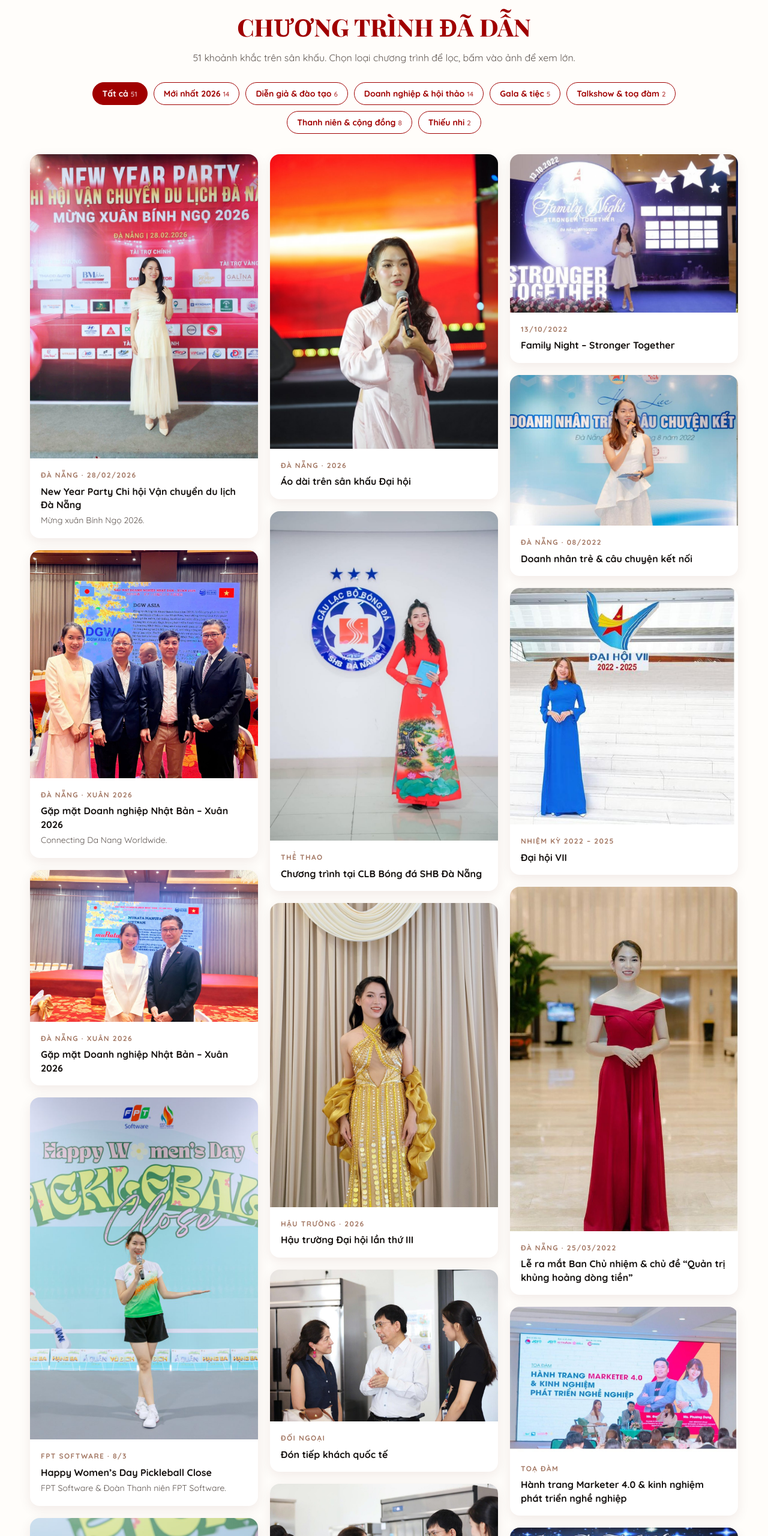
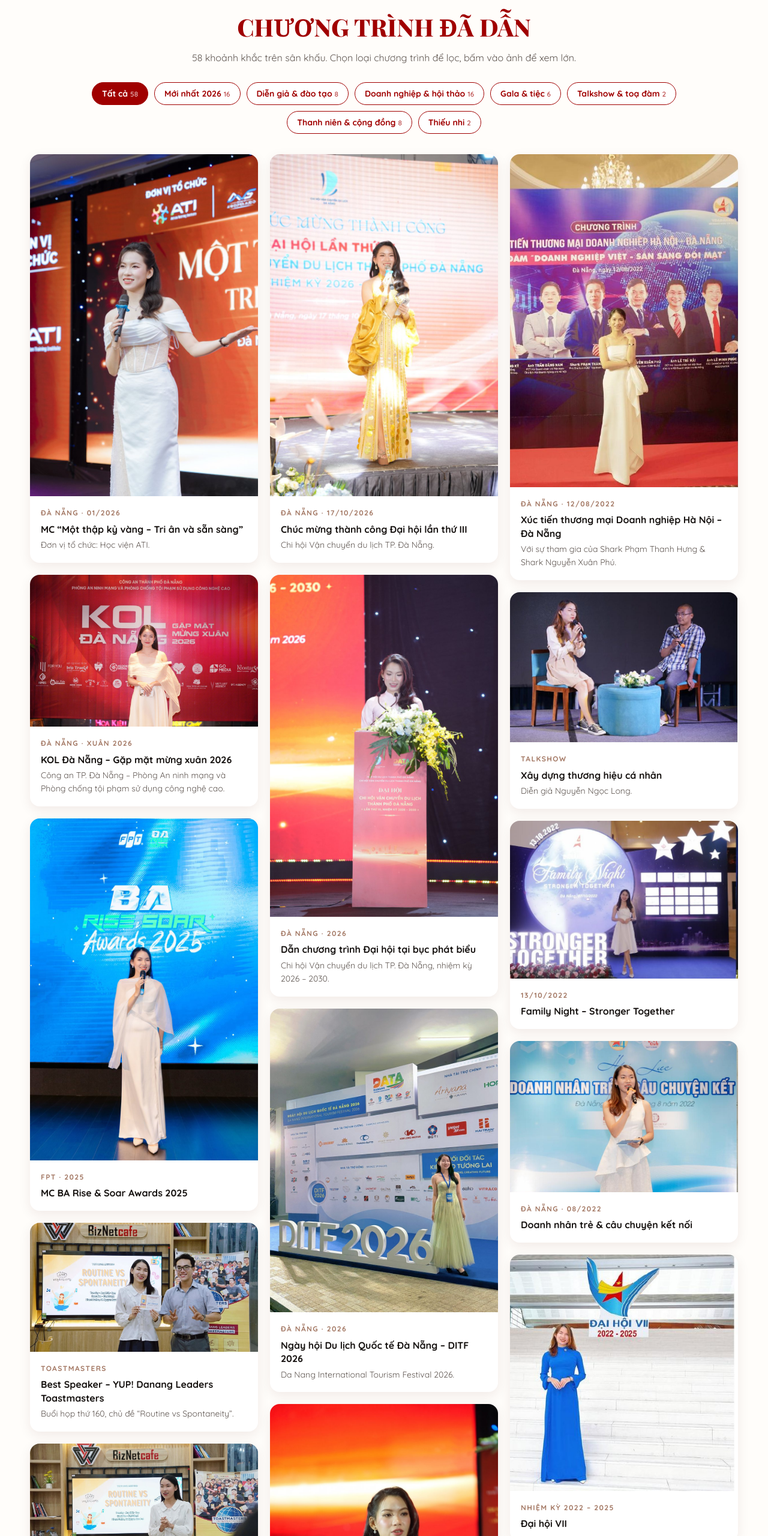
Before and after one commit to Thinhhuong/ngoc-huong-academy, a plain HTML site: page mc/index.html in a window 1280 px wide. Shown: the part 2600-5160 px from the top of the page at 60% size. Drawn offline with nearby package versions, Linux system fonts and the light colour scheme; a web font is replaced by a local one.

Commit message:
Profile MC: thêm 7 ảnh (ATI, KOL Đà Nẵng, BA Awards, Toastmasters, đoàn Anh)
Co-Authored-By: Claude Opus 5.5 <noreply@anthropic.com>
Claude-Session: https://claude.ai/code/session_017qqsy2rJUY52tgZmJJtVE7

```diff
--- a/mc/index.html
+++ b/mc/index.html
@@ -401,9 +401,16 @@
 <section class="section" id="thu-vien">
   <div class="container">
     <h2 class="section-title reveal">Chương trình đã dẫn</h2>
-    <p class="section-sub reveal">51 khoảnh khắc trên sân khấu. Chọn loại chương trình để lọc, bấm vào ảnh để xem lớn.</p>
-    <div class="filters" role="tablist"><button type="button" class="chip on" data-f="all">Tất cả <small>51</small></button><button type="button" class="chip" data-f="new">Mới nhất 2026 <small>14</small></button><button type="button" class="chip" data-f="speak">Diễn giả & đào tạo <small>6</small></button><button type="button" class="chip" data-f="dn">Doanh nghiệp & hội thảo <small>14</small></button><button type="button" class="chip" data-f="gala">Gala & tiệc <small>5</small></button><button type="button" class="chip" data-f="talk">Talkshow & toạ đàm <small>2</small></button><button type="button" class="chip" data-f="tn">Thanh niên & cộng đồng <small>8</small></button><button type="button" class="chip" data-f="kid">Thiếu nhi <small>2</small></button></div>
+    <p class="section-sub reveal">58 khoảnh khắc trên sân khấu. Chọn loại chương trình để lọc, bấm vào ảnh để xem lớn.</p>
+    <div class="filters" role="tablist"><button type="button" class="chip on" data-f="all">Tất cả <small>58</small></button><button type="button" class="chip" data-f="new">Mới nhất 2026 <small>16</small></button><button type="button" class="chip" data-f="speak">Diễn giả & đào tạo <small>8</small></button><button type="button" class="chip" data-f="dn">Doanh nghiệp & hội thảo <small>16</small></button><button type="button" class="chip" data-f="gala">Gala & tiệc <small>6</small></button><button type="button" class="chip" data-f="talk">Talkshow & toạ đàm <small>2</small></button><button type="button" class="chip" data-f="tn">Thanh niên & cộng đồng <small>8</small></button><button type="button" class="chip" data-f="kid">Thiếu nhi <small>2</small></button></div>
     <div class="gallery">
+      <figure class="shot reveal" data-cat="new"><img src="../images/profile/mc-2026-mot-thap-ky-vang-ati.jpg" alt="MC “Một thập kỷ vàng – Tri ân và sẵn sàng”" loading="lazy"><figcaption><span class="when">Đà Nẵng · 01/2026</span><h3>MC “Một thập kỷ vàng – Tri ân và sẵn sàng”</h3><p>Đơn vị tổ chức: Học viện ATI.</p></figcaption></figure>
+      <figure class="shot reveal" data-cat="new"><img src="../images/profile/mc-2026-kol-da-nang.jpg" alt="KOL Đà Nẵng – Gặp mặt mừng xuân 2026" loading="lazy"><figcaption><span class="when">Đà Nẵng · Xuân 2026</span><h3>KOL Đà Nẵng – Gặp mặt mừng xuân 2026</h3><p>Công an TP. Đà Nẵng – Phòng An ninh mạng và Phòng chống tội phạm sử dụng công nghệ cao.</p></figcaption></figure>
+      <figure class="shot reveal" data-cat="gala"><img src="../images/profile/mc-fpt-ba-rise-soar-2025.jpg" alt="MC BA Rise & Soar Awards 2025" loading="lazy"><figcaption><span class="when">FPT · 2025</span><h3>MC BA Rise & Soar Awards 2025</h3></figcaption></figure>
+      <figure class="shot reveal" data-cat="speak"><img src="../images/profile/ds-toastmasters-best-speaker.jpg" alt="Best Speaker – YUP! Danang Leaders Toastmasters" loading="lazy"><figcaption><span class="when">Toastmasters</span><h3>Best Speaker – YUP! Danang Leaders Toastmasters</h3><p>Buổi họp thứ 160, chủ đề “Routine vs Spontaneity”.</p></figcaption></figure>
+      <figure class="shot reveal" data-cat="speak"><img src="../images/profile/ds-toastmasters-yup.jpg" alt="Bài nói tại YUP! Danang Leaders Toastmasters" loading="lazy"><figcaption><span class="when">Toastmasters</span><h3>Bài nói tại YUP! Danang Leaders Toastmasters</h3></figcaption></figure>
+      <figure class="shot reveal" data-cat="dn"><img src="../images/profile/mc-don-doan-vuong-quoc-anh.jpg" alt="Đón tiếp đoàn khách Vương quốc Anh" loading="lazy"><figcaption><span class="when">Đối ngoại</span><h3>Đón tiếp đoàn khách Vương quốc Anh</h3></figcaption></figure>
+      <figure class="shot reveal" data-cat="dn"><img src="../images/profile/mc-don-doan-vuong-quoc-anh-2.jpg" alt="Đồng hành cùng đoàn khách Vương quốc Anh" loading="lazy"><figcaption><span class="when">Đối ngoại</span><h3>Đồng hành cùng đoàn khách Vương quốc Anh</h3></figcaption></figure>
       <figure class="shot reveal" data-cat="new"><img src="../images/profile/mc-2026-new-year-van-chuyen-du-lich.jpg" alt="New Year Party Chi hội Vận chuyển du lịch Đà Nẵng" loading="lazy"><figcaption><span class="when">Đà Nẵng · 28/02/2026</span><h3>New Year Party Chi hội Vận chuyển du lịch Đà Nẵng</h3><p>Mừng xuân Bính Ngọ 2026.</p></figcaption></figure>
       <figure class="shot reveal" data-cat="new"><img src="../images/profile/mc-2026-doanh-nghiep-nhat-ban.jpg" alt="Gặp mặt Doanh nghiệp Nhật Bản – Xuân 2026" loading="lazy"><figcaption><span class="when">Đà Nẵng · Xuân 2026</span><h3>Gặp mặt Doanh nghiệp Nhật Bản – Xuân 2026</h3><p>Connecting Da Nang Worldwide.</p></figcaption></figure>
       <figure class="shot reveal" data-cat="new"><img src="../images/profile/mc-2026-doanh-nghiep-nhat-ban-2.jpg" alt="Gặp mặt Doanh nghiệp Nhật Bản – Xuân 2026" loading="lazy"><figcaption><span class="when">Đà Nẵng · Xuân 2026</span><h3>Gặp mặt Doanh nghiệp Nhật Bản – Xuân 2026</h3></figcaption></figure>
@@ -413,7 +420,7 @@
       <figure class="shot reveal" data-cat="kid"><img src="../images/profile/mc-ngoai-khoa-hoa-nhap.jpg" alt="Ngoại khoá hoà nhập – Kết nối yêu thương" loading="lazy"><figcaption><span class="when">Ngoại khoá</span><h3>Ngoại khoá hoà nhập – Kết nối yêu thương</h3></figcaption></figure>
       <figure class="shot reveal" data-cat="new"><img src="../images/profile/mc-2026-hoi-nghi-mo-rong.jpg" alt="Hội nghị Ban Chấp hành mở rộng lần thứ III" loading="lazy"><figcaption><span class="when">Đà Nẵng · 03/07/2026</span><h3>Hội nghị Ban Chấp hành mở rộng lần thứ III</h3><p>Sơ kết 6 tháng đầu năm 2026.</p></figcaption></figure>
       <figure class="shot reveal" data-cat="speak"><img src="../images/profile/ds-2026-camp-connect-personal-branding.jpg" alt="Diễn giả chủ đề “Personal Branding in real life?”" loading="lazy"><figcaption><span class="when">Camp Connect · 2026</span><h3>Diễn giả chủ đề “Personal Branding in real life?”</h3><p>Presenter tại 2026 Danang Camp Connect – Pacific Links Foundation & Hội Từ thiện và Bảo vệ quyền trẻ em TP. Đà Nẵng.</p></figcaption></figure>
-      <figure class="shot reveal" data-cat="new"><img src="../images/profile/mc-2026-mot-thap-ky-vang.jpg" alt="Một thập kỷ vàng – Tri ân và sẵn sàng" loading="lazy"><figcaption><span class="when">Đà Nẵng · 01/2026</span><h3>Một thập kỷ vàng – Tri ân và sẵn sàng</h3></figcaption></figure>
+      <figure class="shot reveal" data-cat="new"><img src="../images/profile/mc-2026-mot-thap-ky-vang.jpg" alt="Một thập kỷ vàng – Tri ân và sẵn sàng" loading="lazy"><figcaption><span class="when">Đà Nẵng · 01/2026</span><h3>Một thập kỷ vàng – Tri ân và sẵn sàng</h3><p>Học viện ATI.</p></figcaption></figure>
       <figure class="shot reveal" data-cat="new"><img src="../images/profile/mc-2026-dai-hoi-van-chuyen-micro.jpg" alt="Đại hội Chi hội Vận chuyển du lịch TP. Đà Nẵng lần thứ III" loading="lazy"><figcaption><span class="when">Đà Nẵng · 17/10/2026</span><h3>Đại hội Chi hội Vận chuyển du lịch TP. Đà Nẵng lần thứ III</h3><p>Nhiệm kỳ 2026 – 2030 · Hiệp hội Du lịch TP. Đà Nẵng.</p></figcaption></figure>
       <figure class="shot reveal" data-cat="new"><img src="../images/profile/mc-2026-dai-hoi-van-chuyen-san-khau.jpg" alt="Chúc mừng thành công Đại hội lần thứ III" loading="lazy"><figcaption><span class="when">Đà Nẵng · 17/10/2026</span><h3>Chúc mừng thành công Đại hội lần thứ III</h3><p>Chi hội Vận chuyển du lịch TP. Đà Nẵng.</p></figcaption></figure>
       <figure class="shot reveal" data-cat="new"><img src="../images/profile/mc-2026-dai-hoi-van-chuyen-buc.jpg" alt="Dẫn chương trình Đại hội tại bục phát biểu" loading="lazy"><figcaption><span class="when">Đà Nẵng · 2026</span><h3>Dẫn chương trình Đại hội tại bục phát biểu</h3><p>Chi hội Vận chuyển du lịch TP. Đà Nẵng, nhiệm kỳ 2026 – 2030.</p></figcaption></figure>
@@ -481,6 +488,7 @@
     <h2 class="section-title reveal">Diễn giả & khách mời đã đồng hành</h2>
     <ul class="other-list reveal" style="margin-top:28px">
       <li><div>Hội thảo Shark Tank mùa 6</div></li>
+      <li><div>Best Speaker – YUP! Danang Leaders Toastmasters</div></li>
       <li><div>Forum “Opportunities for Vietnamese businesses”<small>Việt Nam – Hoa Kỳ</small></div></li>
       <li><div>Vietnam ICT Trade Mission & Vietnam – Korea Partnership Week<small>Làm việc cùng đối tác Hàn Quốc</small></div></li>
       <li><div>Toạ đàm “Hành trang Marketer 4.0 & kinh nghiệm phát triển nghề nghiệp”<small>Trường Đại học Đông Á · 27/04/2021</small></div></li>
```
Also changed, not shown: profile.html (+11 -3 lines), images/profile/ds-toastmasters-best-speaker.jpg (added), images/profile/ds-toastmasters-yup.jpg (added), images/profile/mc-2026-kol-da-nang.jpg (added), images/profile/mc-2026-mot-thap-ky-vang-ati.jpg (added), images/profile/mc-don-doan-vuong-quoc-anh-2.jpg (added), images/profile/mc-don-doan-vuong-quoc-anh.jpg (added), images/profile/mc-fpt-ba-rise-soar-2025.jpg (added).
